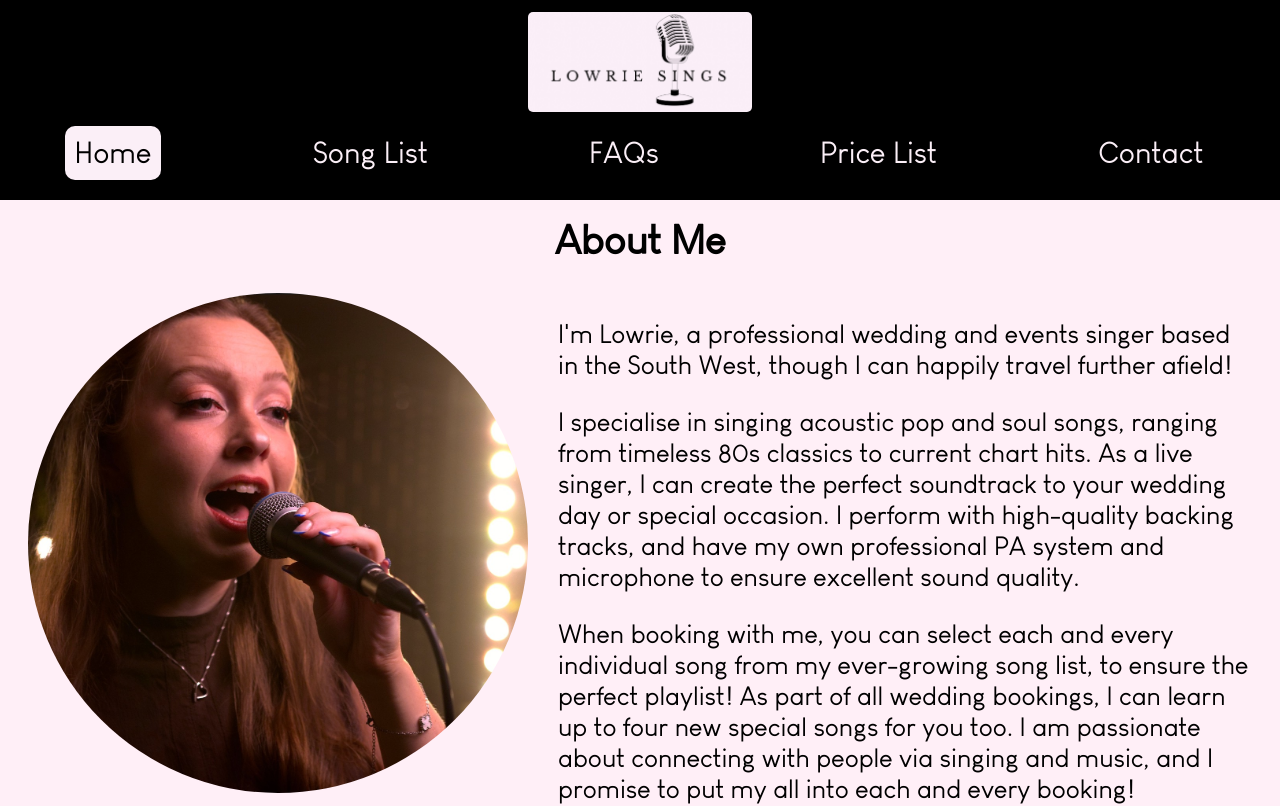
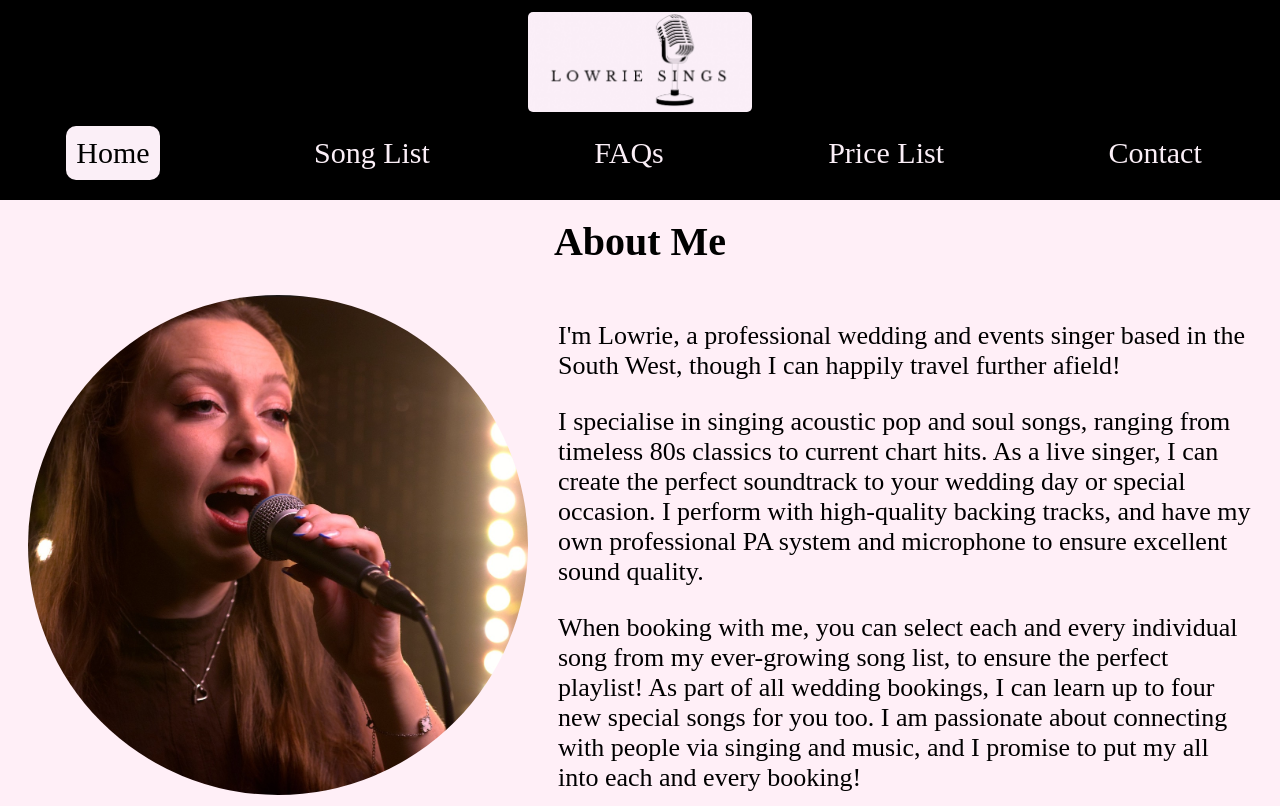
Before and after one commit to jleigh-100/lowriesings, a React app: page / in a window 1280 px wide. Shown: the top 806 px of the page. Built offline with nearby package versions, Linux system fonts and the light colour scheme.

Commit message:
update font

```diff
--- a/client/src/components/pages/Contact.jsx
+++ b/client/src/components/pages/Contact.jsx
@@ -26,7 +26,7 @@ const StyledForm = styled.form`
 
 const StyledInput = styled.input`
   width: 90%;
-  font-family: "Edensor";
+  // font-family: "Edensor";
   font-size: 20px;
 `;
 
@@ -34,7 +34,7 @@ const StyledTextArea = styled.textarea`
   padding: 10px;
   width: calc(90% - 22px);
   border-radius: 10px;
-  font-family: "Edensor";
+  // font-family: "Edensor";
   font-size: 20px;
   resize: none;
 `;
--- a/client/src/components/pages/FAQs.jsx
+++ b/client/src/components/pages/FAQs.jsx
@@ -46,7 +46,7 @@ const StyledImg = styled.img`
 const StyledInput = styled.textarea`
   width: 100%;
   font-size: 26px;
-  font-family: "Edensor";
+  // font-family: "Edensor";
   border: none;
   background: #FBEFF7;
   resize: none;
--- a/public/app.css
+++ b/public/app.css
@@ -1,10 +1,10 @@
-@font-face {
+/* @font-face {
     font-family: 'Edensor';
     src: url("fonts/Louis_George_Cafe.ttf");
-}
+} */
 
 * {
-    font-family:'Edensor';
+    font-family: 'roboto-regular';
     font-size: 26px;
 }
 
@@ -18,7 +18,7 @@ body {
     margin: 0;
     background-color: #ffeff7;
     h1 {
-        font-family: 'Edensor';
+        font-family: 'roboto-regular';
         margin: 10px 0;
         font-size: 40px;
     }
```
Also changed, not shown: public/bundle.js, public/fonts/Edensor.otf (deleted), public/fonts/Louis_George_Cafe.ttf (deleted).
